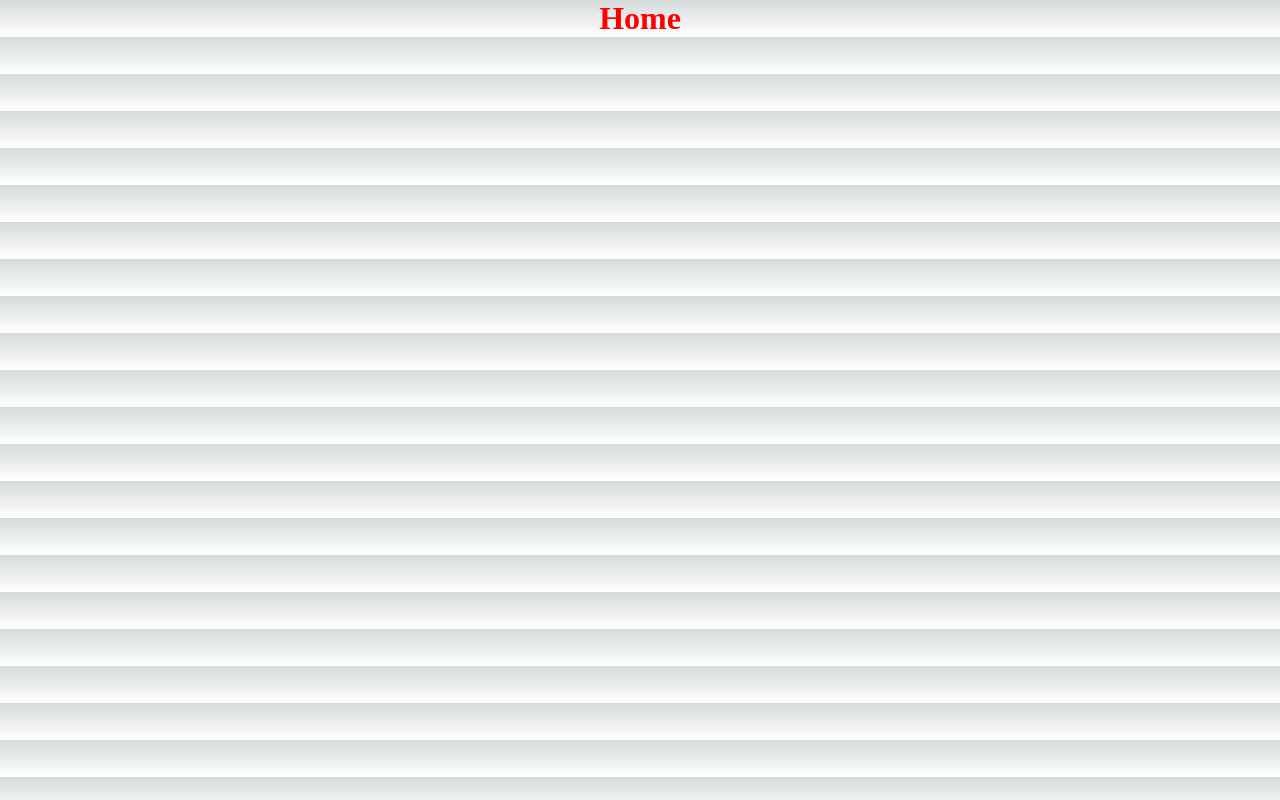
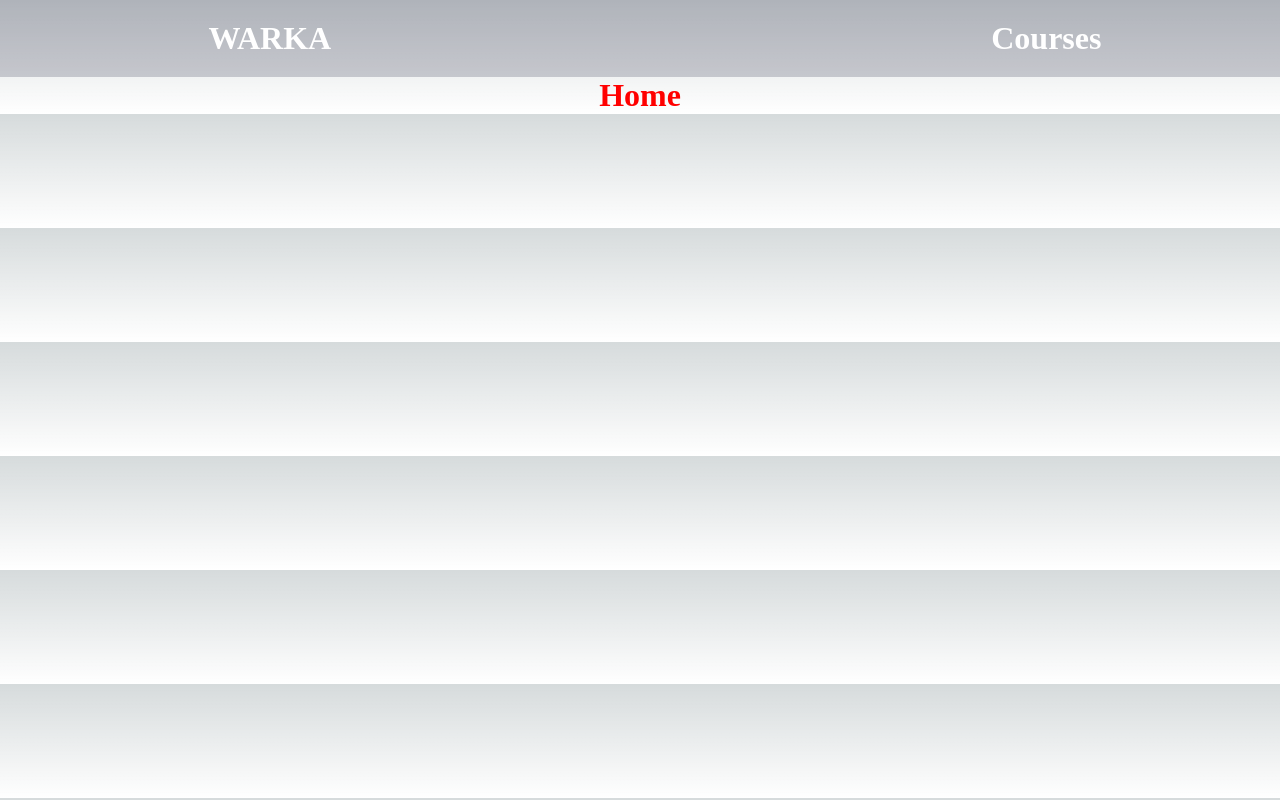
Before and after one commit to Melat16/LMS-MVP, a Next.js app: page / in a window 1280 px wide. Built offline with nearby package versions, Linux system fonts and the light colour scheme.

Commit message:
Navbar created

```diff
--- /dev/null
+++ b/components/Navbar.js
@@ -0,0 +1,38 @@
+import styled from "styled-components";
+
+const Container = styled.div`
+max-height:100px;
+background: rgba(20,20,50,0.2);
+justify-content: center;
+display: flex;
+`
+const Leftcontainer = styled.div`
+margin: 20px;
+margin-left: 50px;
+float: left;
+`
+
+const Rightcontainer = styled.div`
+margin: 20px;
+margin-left: 50%;
+float: right;
+`
+const H1 = styled.h1`
+color: white;
+
+`
+const Navbar = () => {
+    return (
+            <Container>
+        <Leftcontainer>
+       <H1>WARKA</H1>
+        </Leftcontainer>
+
+        <Rightcontainer>
+        <H1>Courses</H1>
+        </Rightcontainer>
+            </Container>
+     )
+}
+
+export default Navbar;
--- a/pages/index.js
+++ b/pages/index.js
@@ -1,5 +1,5 @@
 import styled from "styled-components";
-
+import Navbar from "../components/Navbar";
 const Container = styled.div`
 display: flex;
 justify-content: center;
@@ -10,10 +10,11 @@ color:red;
 
 export default function Home() {
   return (
-
+   <>
+      <Navbar/>
         <Container>
         <H1>Home</H1>
         </Container>
-
+        </>
   )
 }
```
